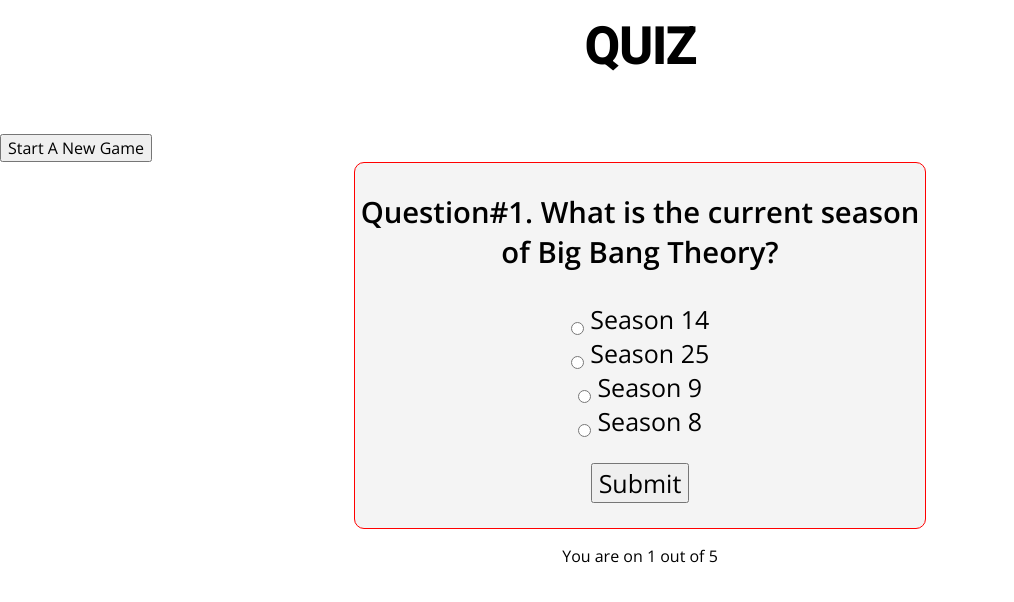
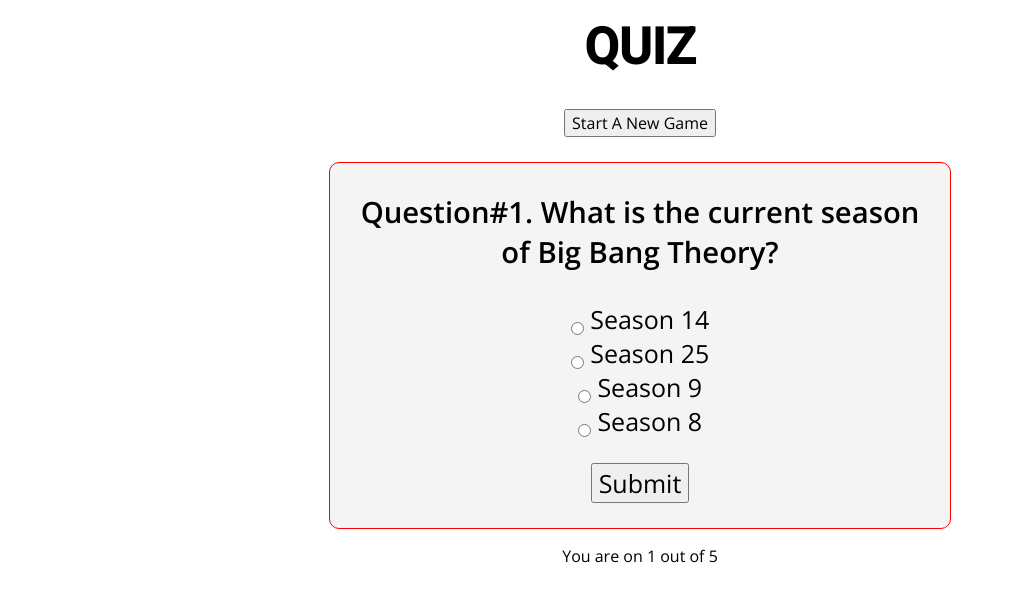
Before and after one commit to remekoh/Quiz-App, a plain HTML site: page index.html in a window 1280 px wide. Shown: the part 178-780 px from the top of the page, without its empty margins (0-1014 px from the left). Drawn offline with nearby package versions, Linux system fonts and the light colour scheme; a web font is replaced by a local one.

Commit message:
Finished Styling

```diff
--- a/css/styles.css
+++ b/css/styles.css
@@ -13,16 +13,22 @@
 	-webkit-text-size-adjust: 100%;
 	overflow-x: hidden;
 	margin: 0 auto;
+	text-align: center;
 }
 
 header {
 	padding-top: 25px;
 	min-height: 150px;
  	background-repeat: no-repeat;
-	text-align: center;
+	/* text-align: center; */
 	font-family: Roboto, sans-serif;
 	font-size: 25px;
 	text-transform: uppercase;
+}
+
+.start-game {
+	/* margin: 25px 0; */
+	margin-bottom: 25px;
 }
 
 .quiz-area{
@@ -33,16 +39,18 @@
 	margin: 0 auto;
 	font-size: 25px;
 	border: 1px solid #ff0000;
-	text-align: center;
+	/* text-align: center; */
+	padding: 0 25px;
 	border-radius: 10px;
+
 }
 
-.quiz-area input {
+/* .quiz-area input {
 	padding-left: 25px;
-}
+} */
 
-.start-game {
-	margin-top: 25px;
+.disappear {
+	-webkit-appearance: none;
 }
 
 label {
@@ -66,7 +74,3 @@
 .button-space {
 	margin: 25px 0;
 }
-
-footer{
-	text-align: center;
-}
--- a/index.html
+++ b/index.html
@@ -15,7 +15,7 @@
 				</header><!-- /header -->
 				<button class="start-game">Start A New Game</button>
 				<div class="quiz-area">
-					<form type="submit">
+					<form type="submit" class="disappear">
 						<h3 class="question-header">Bazinga!</h3>
 						<label id="0">
 							<input type="radio" name="answers" value="0">
```
